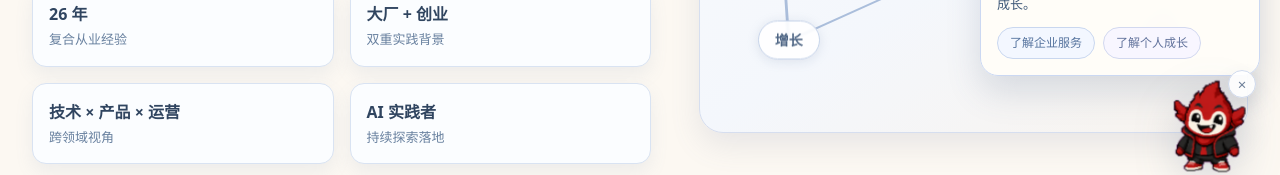
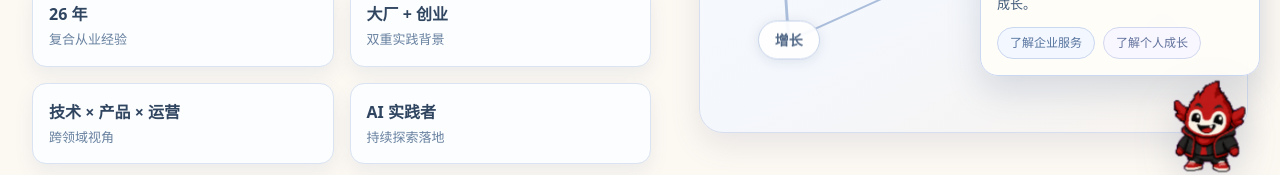
Before and after one commit to Seep2026/midimily-website, a React (Vite) app: page / in a window 1280 px wide. Shown: the part 402-577 px from the top of the page. Built offline with nearby package versions, Linux system fonts and the light colour scheme.

Commit message:
Remove site pet close button

```diff
--- a/src/components/pet/SitePet.jsx
+++ b/src/components/pet/SitePet.jsx
@@ -19,7 +19,7 @@ function incrementSessionPromptCount() {
 }
 
 export function SitePet() {
-  const { closePet, expandPet, isClosed, isExpanded, isMobile } = usePetVisibility();
+  const { expandPet, isClosed, isExpanded, isMobile } = usePetVisibility();
   const [bubbleMessage, setBubbleMessage] = useState('');
   const [isContactNearby, setIsContactNearby] = useState(false);
   const promptedSectionsRef = useRef(new Set());
@@ -184,11 +184,6 @@ export function SitePet() {
     showBubble(getRandomItem(clickPetMessages), sitePetConfig.clickBubbleMs);
   };
 
-  const handleClose = () => {
-    closePet();
-    setBubbleMessage('');
-  };
-
   if (isClosed || (isMobile && !sitePetConfig.showMobileEntry)) {
     return null;
   }
@@ -215,23 +210,6 @@ export function SitePet() {
         </div>
       ) : null}
 
-      <button
-        type="button"
-        aria-label="关闭米地米立小助手"
-        onClick={handleClose}
-        className={`pointer-events-auto fixed z-[52] grid h-7 w-7 place-items-center rounded-full border border-[#cfd9ec] bg-white/90 text-[15px] leading-none text-[#6d7f98] shadow-[0_8px_18px_rgba(72,94,130,0.14)] transition hover:bg-[#f3f7fc] hover:text-[#4f6f97] ${
-          isMobile
-            ? isContactNearby
-              ? 'bottom-[124px] right-3'
-              : 'bottom-[78px] right-3'
-            : isContactNearby
-              ? 'bottom-[300px] right-6'
-              : 'bottom-[202px] right-6'
-        }`}
-      >
-        ×
-      </button>
-
       <PetWidget
         ariaLabel="米地米立动态小助手"
         animation={pet.animation}
```
